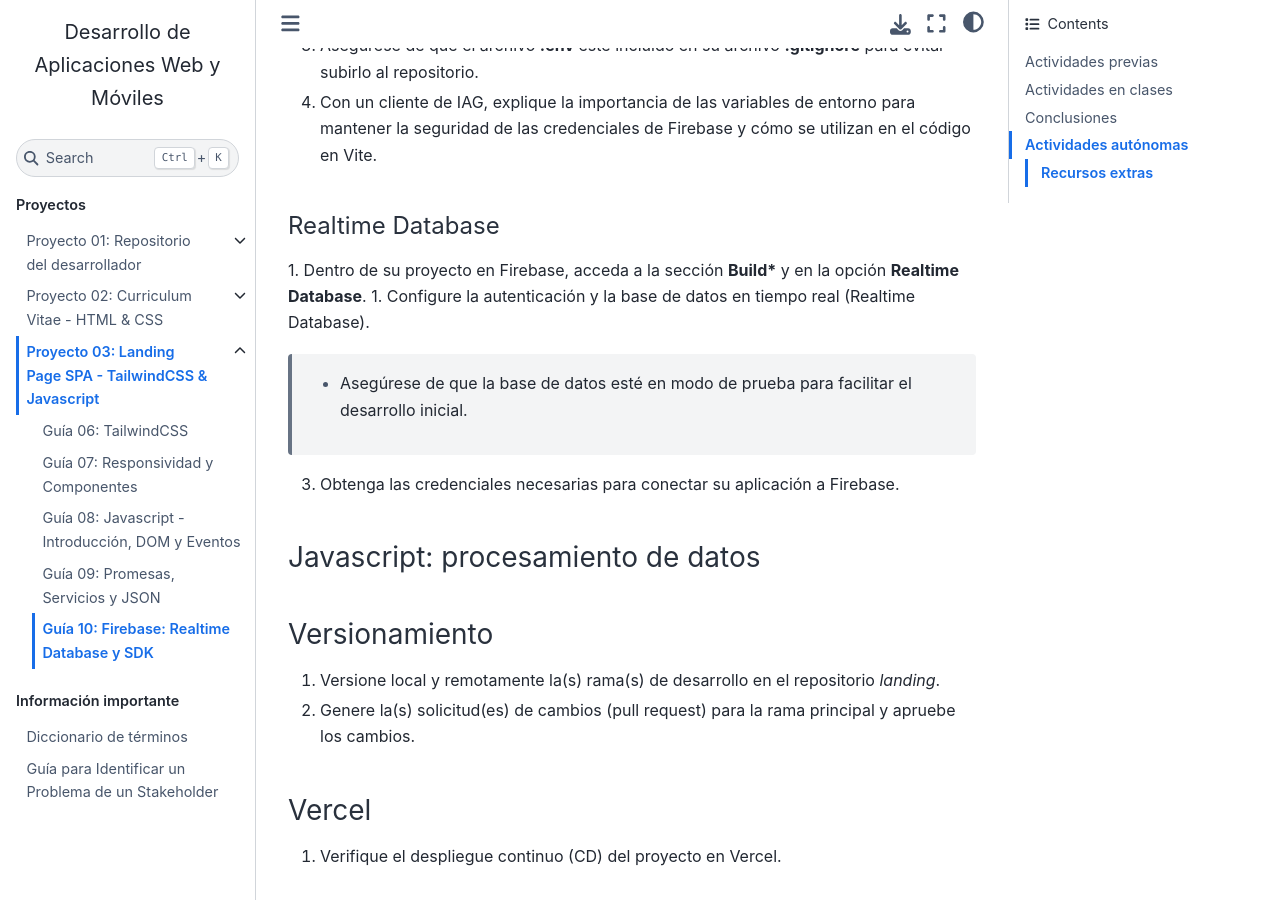
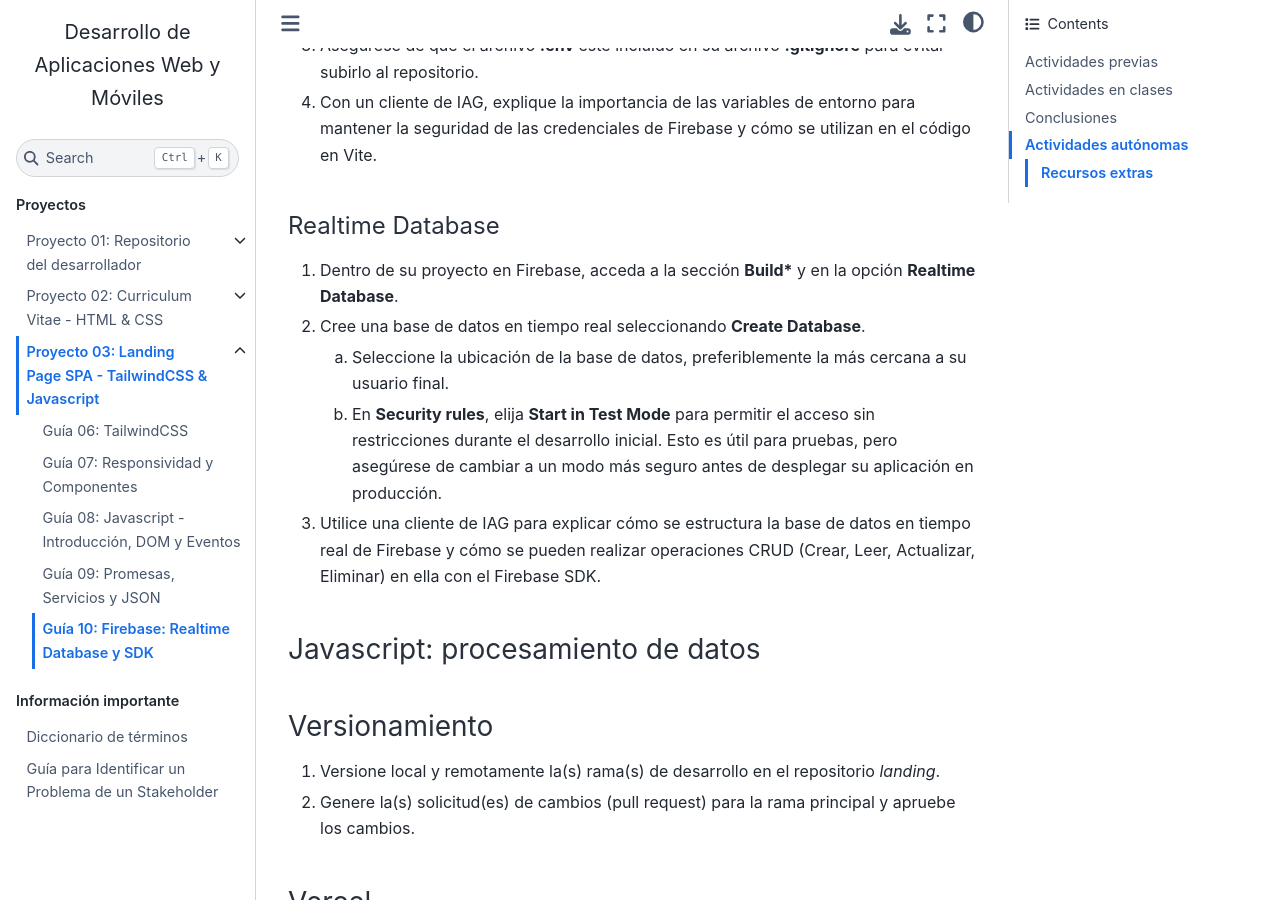
Before and after one commit to DAWMFIEC/DAWM-AI, a Sphinx documentation site: the page built from docs/source/guias/guia10.rst, in a window 1280 px wide and 900 px high, scrolled down 2195 px. Built offline with Sphinx 7.4.7 and the Sphinx Book theme 1.1.4, drawn with Linux system fonts in a browser that asks for light colours; pages that are not in the unit, such as notebooks, are missing from menus; comment, search, counter and statistics services are not loaded.

Commit message:
Realtime database

```diff
--- a/docs/source/guias/guia10.rst
+++ b/docs/source/guias/guia10.rst
@@ -97,11 +97,12 @@ Realtime Database
 ^^^^^^^^^^^^^^^^^
 
 1. Dentro de su proyecto en Firebase, acceda a la sección **Build*** y en la opción **Realtime Database**.
-1. Configure la autenticación y la base de datos en tiempo real (Realtime Database).
+2. Cree una base de datos en tiempo real seleccionando **Create Database**.
 
-   - Asegúrese de que la base de datos esté en modo de prueba para facilitar el desarrollo inicial.
+   a) Seleccione la ubicación de la base de datos, preferiblemente la más cercana a su usuario final.
+   b) En **Security rules**, elija **Start in Test Mode** para permitir el acceso sin restricciones durante el desarrollo inicial. Esto es útil para pruebas, pero asegúrese de cambiar a un modo más seguro antes de desplegar su aplicación en producción.
 
-3. Obtenga las credenciales necesarias para conectar su aplicación a Firebase.
+3. Utilice una cliente de IAG para explicar cómo se estructura la base de datos en tiempo real de Firebase y cómo se pueden realizar operaciones CRUD (Crear, Leer, Actualizar, Eliminar) en ella con el Firebase SDK.
 
 Javascript: procesamiento de datos
 ----------------------------------
```
